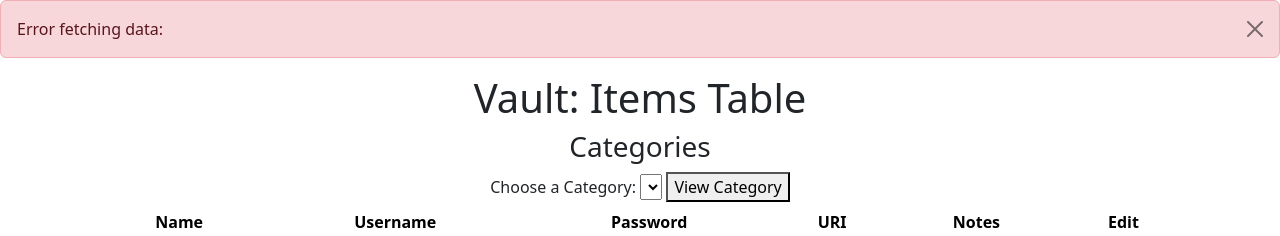
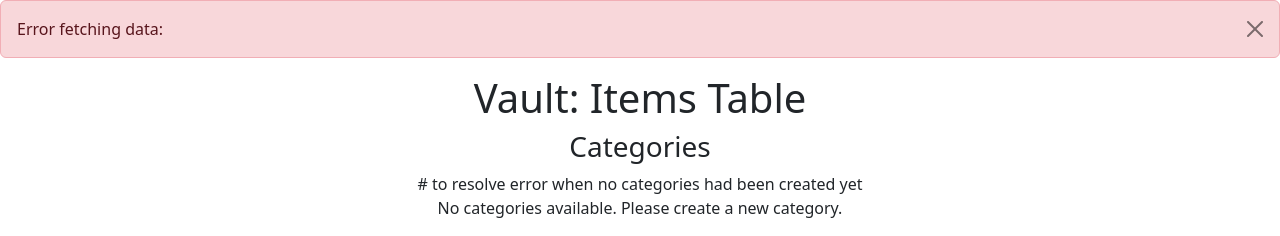
Before and after one commit to quinone/password-manager, a Flask app: page /vault/ in a window 1280 px wide. Shown: the part 56-292 px from the top of the page. Run offline with Flask 3, Linux system fonts and the light colour scheme; the visitor is signed in with stand-in values (Sample User, id 1); data comes from the database, SQL or seed files in the repository; lists and menus that the app fills with data are empty; some libraries are stand-ins or nearby versions.

Commit message:
# to resolve error when no categories had been created yet

```diff
--- a/app/templates/vault.html
+++ b/app/templates/vault.html
@@ -14,17 +14,25 @@
 <div class="left-pane">
     <h3>Categories</h3>
 
+# to resolve error when no categories had been created yet
+    {% if folders %}
     <form action="{{ url_for('vault.select_folder') }}" method="post">
         <label for="folder">Choose a Category:</label>
         <select name="folder" id="folder">
         {% for folder in folders %}
-
-                    <option value="{{ folder[0] }}" >{{folder[0]}}</option>
+            <option value="{{ folder[0] }}">{{ folder[0] }}</option>
         {% endfor %}
         </select>
         <button type="submit">View Category</button>
     </form>
+    {% else %}
+    <p>No categories available. Please create a new category.</p>
+    {% endif %}
 </div>
+
+
+
+
 {% include 'item-table.html' %}
 </div>
 {% endblock %}
```
